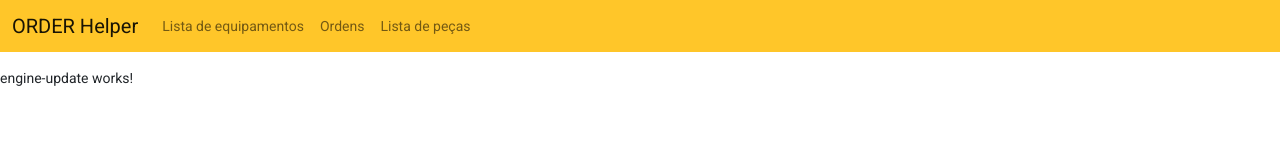
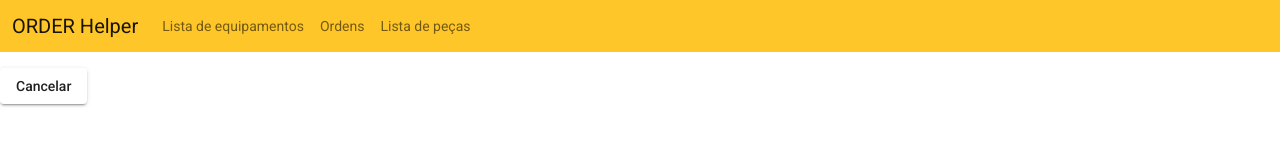
Before and after one commit to AlbertdePaula/Order-Helper, an Angular app in the folder frontend/: page /engines/engine-update/1 in a window 1280 px wide. Shown: the top 160 px of the page. Built offline with nearby package versions, Linux system fonts and the light colour scheme.

Commit message:
Inserido botão cancel e logica no engine-update

```diff
--- a/frontend/src/app/app.module.ts
+++ b/frontend/src/app/app.module.ts
@@ -24,6 +24,7 @@ import { PartsComponent } from './components/parts/parts.component';
 import { OrdersComponent } from './components/orders/orders.component';
 import { EngineCreateComponent } from './components/engines/engine-create/engine-create.component';
 import { EngineDetailComponent } from './components/engines/engine-detail/engine-detail.component';
+import { EngineUpdateComponent } from './components/engines/engine-update/engine-update.component';
 
 @NgModule({
   declarations: [
@@ -34,6 +35,7 @@ import { EngineDetailComponent } from './components/engines/engine-detail/engine
     OrdersComponent,
     EngineCreateComponent,
     EngineDetailComponent,
+    EngineUpdateComponent
   ],
   imports: [
     MatTableModule,
--- a/frontend/src/app/components/engines/engine-update/engine-update.component.html
+++ b/frontend/src/app/components/engines/engine-update/engine-update.component.html
@@ -1 +1 @@
-<p>engine-update works!</p>
+<button mat-raised-button (click)="cancel()">Cancelar</button>
--- a/frontend/src/app/components/engines/engine-update/engine-update.component.ts
+++ b/frontend/src/app/components/engines/engine-update/engine-update.component.ts
@@ -1,3 +1,5 @@
+import { Router } from '@angular/router';
+import { EngineService } from './../../../services/engine.service';
 import { Component, OnInit } from '@angular/core';
 
 @Component({
@@ -7,9 +9,16 @@ import { Component, OnInit } from '@angular/core';
 })
 export class EngineUpdateComponent implements OnInit {
 
-  constructor() { }
+  constructor(private engineService: EngineService, private router: Router) { }
 
   ngOnInit(): void {
   }
 
+  updateEngine(): void {
+
+  }
+
+  cancel(): void {
+    this.router.navigate(['/engines/engine-list'])
+  }
 }
```
